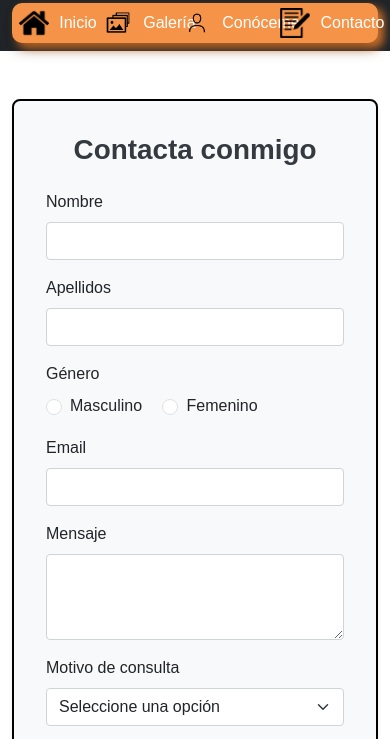
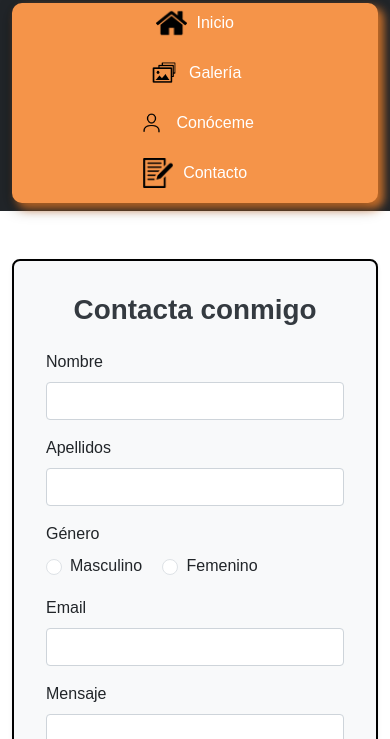
Before and after one commit to GiovanniBarroso/Portfolio, a plain HTML site: page hmtl/contact.html in a window 390 px wide. Both pictures are taken after a click on the button "Toggle navigation". Shown: the part 75-814 px from the top of the page. Drawn offline with Linux system fonts and the light colour scheme.

Commit message:
Actualizado nav

```diff
--- a/css/styles.css
+++ b/css/styles.css
@@ -272,13 +272,22 @@ body {
 .button-container {
     display: flex;
     background-color: rgb(245, 148, 73);
-    width: 550px;
-    height: 40px;
+    width: 100%;
+    height: auto;
     align-items: center;
     justify-content: space-around;
     border-radius: 10px;
-    box-shadow: rgba(0, 0, 0, 0.35) 0px 5px 15px,
-        rgb(249, 136, 49) 5px 5px 10px;
+    box-shadow: rgba(0, 0, 0, 0.35) 0px 5px 15px, rgb(249, 136, 49) 5px 5px 10px;
+    flex-wrap: wrap;
+}
+
+/* Ajustes para escritorio */
+@media (min-width: 992px) {
+    .button-container {
+        width: auto;
+        max-width: 650px;
+
+    }
 }
 
 .button {
@@ -306,9 +315,7 @@ body {
 .navIcon {
     margin-right: 10px;
     height: 80%;
-
 }
-
 
 .btn {
     position: relative;
@@ -358,6 +365,23 @@ body {
     opacity: 0;
 }
 
+/* Media Query para pantallas pequeñas (móviles y tabletas) */
+@media (max-width: 991.98px) {
+    .button-container {
+        flex-direction: column;
+        width: 100%;
+        height: auto;
+        justify-content: center;
+        align-items: center;
+    }
+
+    .button {
+        margin-bottom: 10px;
+        width: 80%;
+    }
+}
+
+
 
 /*CheckBox*/
 .checkbox-wrapper input[type="checkbox"] {
--- a/hmtl/contact.html
+++ b/hmtl/contact.html
@@ -15,21 +15,21 @@
 </head>
 
 <body>
-    <!-- NAV-->
-    <nav class="navbar navbar-expand-lg navbar-dark bg-dark">
+     <!-- NAV-->
+     <nav class="navbar navbar-expand-lg navbar-dark bg-dark">
         <div class="container">
-            <a class="navbar-brand" href="index.html">
+            <a class="navbar-brand" href="../index.html">
                 <img src="../img/logo.png" alt="Logo" class="d-inline-block align-top logosize">
             </a>
             <button class="navbar-toggler" type="button" data-bs-toggle="collapse" data-bs-target="#navbarNav"
                 aria-controls="navbarNav" aria-expanded="false" aria-label="Toggle navigation">
                 <span class="navbar-toggler-icon"></span>
             </button>
-            <div class="button-container">
+
+            <div class="collapse navbar-collapse button-container" id="navbarNav">
                 <button class="button">
                     <img class="navIcon" src="../img/house.png" alt="FotoHouse">
                     <a class="nav-link" href="../index.html">Inicio</a>
-                    </svg>
                 </button>
                 <button class="button">
                     <img class="navIcon" src="../img/gallery.png" alt="Foto Galeria">
```
Also changed, not shown: hmtl/aboutme.html (+2 -2 lines), hmtl/gallery.html (+4 -4 lines), index.html (+2 -1 lines).
